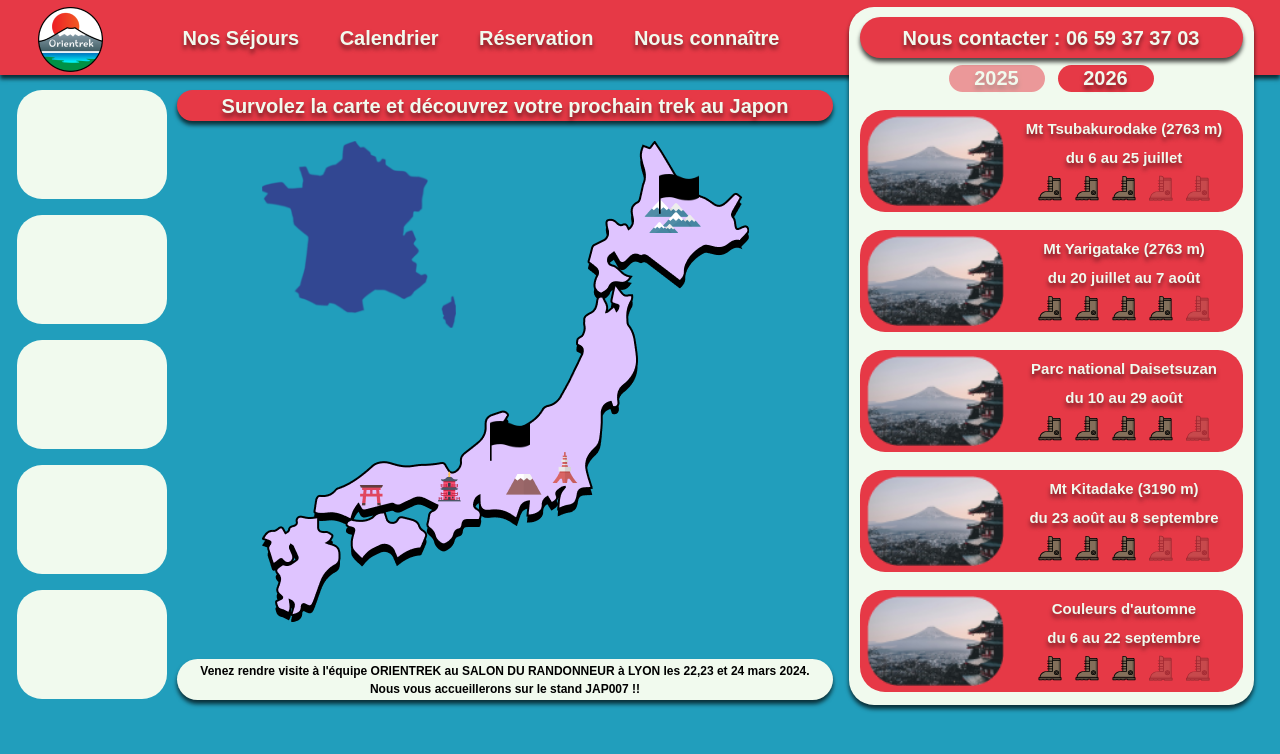
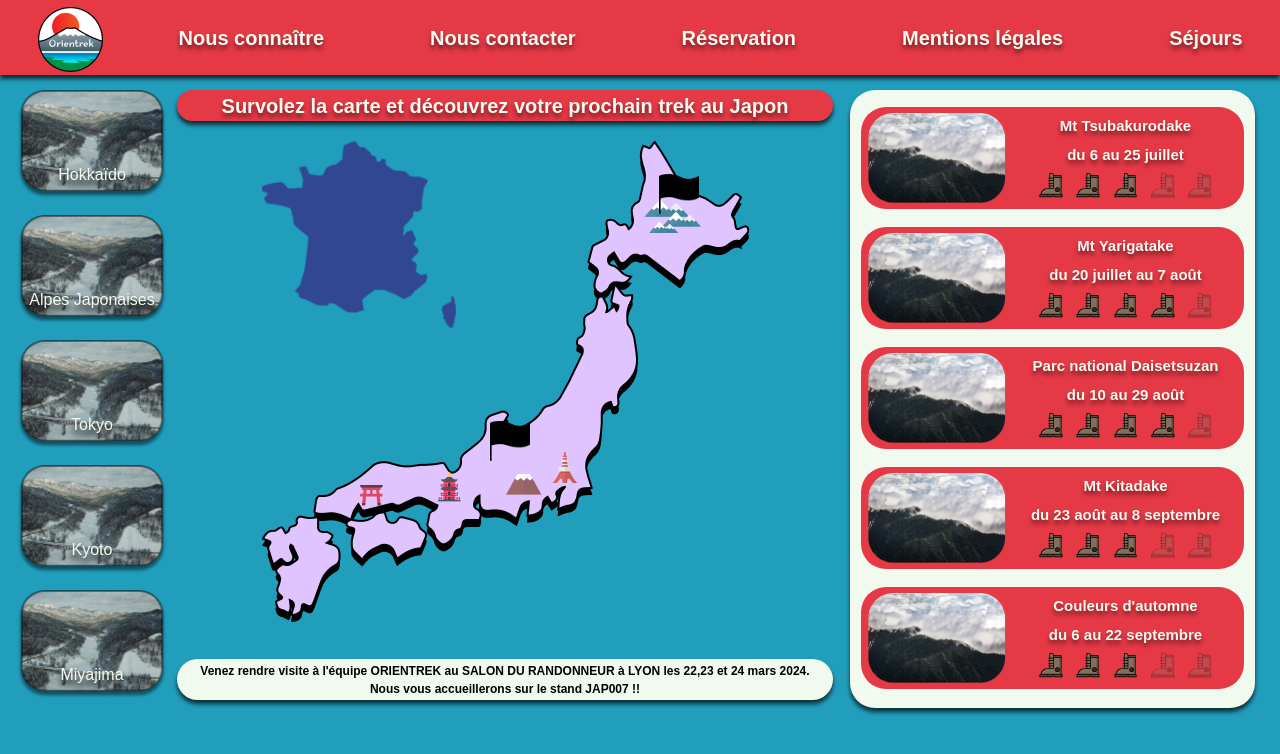
Before and after one commit to Baradel-Clement/Orientrek, a Next.js app: page / in a window 1280 px wide. Shown: the top 754 px of the page. Built offline with nearby package versions, Linux system fonts and the light colour scheme; a web font is replaced by a local one.

Commit message:
new nav order & home page upgrade

```diff
--- a/components/Layout.tsx
+++ b/components/Layout.tsx
@@ -78,13 +78,21 @@ const Layout = ({ children, title = "Orientrek" }: Props) => {
               <Image src={logo} alt="logo Orientrek" width="65" height="65" />
             </Link>
             <div className="nav-upper-links">
+              <Link href="/nous-connaitre">Nous connaître</Link>
+              <Link href="/contact">Nous contacter</Link>
+              <Link href="/reservations">Réservation</Link>
+              <Link href="/mentions-legales">Mentions légales</Link>
+
               <p
                 className={`nav-upper-btnDisplayNestedSejours closeModalNestedLinksOff ${
                   displayNestedSejours ? "active" : ""
                 }`}
-                onClick={() => setDisplayNestedSejours(!displayNestedSejours)}
+                onClick={() => {
+                  if (router.pathname !== "/")
+                    setDisplayNestedSejours(!displayNestedSejours);
+                }}
               >
-                Nos Séjours
+                Séjours
               </p>
 
               {/* Nested Links */}
@@ -124,44 +132,7 @@ const Layout = ({ children, title = "Orientrek" }: Props) => {
                     ))}
                 </div>
               )}
-
-              <Link href="/calendrier">Calendrier</Link>
-              <Link href="/reservations">Réservation</Link>
-              <Link href="/nous-connaitre">Nous connaître</Link>
             </div>
-            <Link href="/contact" className="nav-upper-contactBtn drop-shadow">
-              Nous contacter : 06 59 37 37 03
-            </Link>
-            {router.pathname === "/" && (
-              <div className="nav-upper-sejours drop-shadow">
-                <div className="upper-sejours-yearBtn-container">
-                  <button
-                    onClick={() => setSejoursYear(2025)}
-                    className={`upper-sejours-yearBtn bold hover-shadow transition ${
-                      sejoursYear === 2025 ? "active" : ""
-                    }`}
-                  >
-                    2025
-                  </button>
-                  <button
-                    onClick={() => setSejoursYear(2026)}
-                    className={`upper-sejours-yearBtn bold hover-shadow transition ${
-                      sejoursYear === 2026 ? "active" : ""
-                    }`}
-                  >
-                    2026
-                  </button>
-                </div>
-                {sejoursYear === 2025 &&
-                  sejours2025.map((sejour) => (
-                    <SejourButton mode="homepage" sejour={sejour} />
-                  ))}
-                {sejoursYear === 2026 &&
-                  sejours2026.map((sejour) => (
-                    <SejourButton mode="homepage" sejour={sejour} />
-                  ))}
-              </div>
-            )}
           </div>
         </div>
 
--- a/components/SejourButton.tsx
+++ b/components/SejourButton.tsx
@@ -28,7 +28,6 @@ const SejourButton = ({ mode, sejour }) => {
       <div className="sejour-desc">
         <p className="white XXS bold">
           {sejour.trek}
-          {sejour.altitudeTrek ? ` (${sejour.altitudeTrek} m)` : ""}
         </p>
         <p className="white XXS bold">{sejour.date}</p>
         <div className="sejour-difficulty">
--- a/pages/index.tsx
+++ b/pages/index.tsx
@@ -7,6 +7,11 @@ import mapJaponDesktop from "../public/assets/map-japon-desktop.png";
 import mapFr from "../public/assets/map-fr.png";
 import flag from "../public/assets/flag.png";
 import { useEffect, useState } from "react";
+import { sejours2025 } from "../utils/sejours";
+import { sejours2026 } from "../utils/sejours";
+import SejourButton from "../components/SejourButton";
+import destinationImg from "../public/assets/destinationimg.png";
+import Link from "next/link";
 
 type Props = {};
 
@@ -18,6 +23,7 @@ const Accueil: NextPageWithLayout<Props> = () => {
     setSejourHovering,
   } = useHomeStateContext();
   const [mapJaponActive, setMapJaponActive] = useState(true);
+  const [sejoursYear, setSejoursYear] = useState(2025);
 
   /* useEffect(() => {
     if (sejourHovering === '')
@@ -73,6 +79,35 @@ const Accueil: NextPageWithLayout<Props> = () => {
 
         {/* DESKTOP SECTION */}
         <div className="Accueil-main">
+          {/* RIGHT PANEL */}
+          <div className="nav-upper-sejours drop-shadow">
+            {/* <div className="upper-sejours-yearBtn-container">
+              <button
+                onClick={() => setSejoursYear(2025)}
+                className={`upper-sejours-yearBtn bold hover-shadow transition ${
+                  sejoursYear === 2025 ? "active" : ""
+                }`}
+              >
+                2025
+              </button>
+              <button
+                onClick={() => setSejoursYear(2026)}
+                className={`upper-sejours-yearBtn bold hover-shadow transition ${
+                  sejoursYear === 2026 ? "active" : ""
+                }`}
+              >
+                2026
+              </button>
+            </div> */}
+            {sejoursYear === 2025 &&
+              sejours2025.map((sejour) => (
+                <SejourButton mode="homepage" sejour={sejour} />
+              ))}
+            {/* {sejoursYear === 2026 &&
+              sejours2026.map((sejour) => (
+                <SejourButton mode="homepage" sejour={sejour} />
+              ))} */}
+          </div>
           <div className="maps-hint">
             <p className="bold">
               Survolez la carte et découvrez votre prochain trek au Japon
@@ -157,11 +192,18 @@ const Accueil: NextPageWithLayout<Props> = () => {
 
           {/* Left panel */}
           <div className="Accueil-destinations">
-            <div className="Accueil-destination"></div>
-            <div className="Accueil-destination"></div>
-            <div className="Accueil-destination"></div>
-            <div className="Accueil-destination"></div>
-            <div className="Accueil-destination"></div>
+            {[
+              { img: destinationImg, name: "Hokkaïdo", to: "/" },
+              { img: destinationImg, name: "Alpes Japonaises", to: "/" },
+              { img: destinationImg, name: "Tokyo", to: "/" },
+              { img: destinationImg, name: "Kyoto", to: "/" },
+              { img: destinationImg, name: "Miyajima", to: "/" },
+            ].map((destination) => (
+              <Link href={destination.to} className="Accueil-destination">
+                <Image src={destination.img} alt="Photo destination" />
+                <p>{destination.name}</p>
+              </Link>
+            ))}
           </div>
         </div>
       </div>
--- a/styles/3-layout/_accueil.scss
+++ b/styles/3-layout/_accueil.scss
@@ -60,7 +60,6 @@ div.Accueil {
     margin-top: 60px;
   }
 
-
   .Accueil-main {
     display: none;
   }
@@ -78,7 +77,7 @@ div.Accueil {
     align-items: center;
     flex-direction: column;
 
-    &>.Accueil-main {
+    & > .Accueil-main {
       display: flex;
     }
   }
@@ -141,7 +140,8 @@ div.Accueil {
       top: 280px;
       left: 228px;
 
-      &:hover, &.selected {
+      &:hover,
+      &.selected {
         animation-duration: 0.5s;
         animation-name: slideinALpes;
         animation-direction: alternate;
@@ -162,7 +162,8 @@ div.Accueil {
       top: 33px;
       left: 397px;
 
-      &:hover, &.selected {
+      &:hover,
+      &.selected {
         animation-duration: 0.5s;
         animation-name: slidein;
         animation-direction: alternate;
@@ -210,6 +211,72 @@ div.Accueil {
 .Accueil-destination {
   width: 100%;
   height: 109px;
+  border-radius: 40px;
+  position: relative;
+  &:hover {
+    & > p {
+      text-decoration: underline;
+      text-shadow: none ;
+    }
+  }
+
+  & > img {
+    width: 100%;
+    height: 100%;
+    position: absolute;
+    top: 0px;
+  }
+
+  & > p {
+    position: absolute;
+    bottom: 16px;
+    left: 50%;
+    transform: translateX(-50%);
+    width: 100%;
+    text-align: center;
+    text-shadow: 0px 6px 6px black;
+  }
+}
+
+.nav-upper-sejours {
+  width: 405px;
+  height: 618px;
   background-color: $white;
   border-radius: 25px;
+  position: absolute;
+  top: 0px;
+  right: -422px;
+  z-index: 3;
+  display: flex;
+  flex-direction: column;
+  align-items: center;
+  padding: 17px 11px 17px 11px;
+
+  & > a:first-child {
+    margin-top: 0px;
+  }
+
+  & > .upper-sejours-yearBtn-container {
+    width: 205px;
+    display: flex;
+    justify-content: space-between;
+    align-items: center;
+
+    & > .upper-sejours-yearBtn {
+      width: 96px;
+      height: 27px;
+      background-color: $red;
+      margin: 0px;
+      border-radius: 25px;
+      font-size: 20px;
+      display: flex;
+      align-items: center;
+      justify-content: center;
+      text-shadow: 0px 4px 4px rgba(0, 0, 0, 0.5);
+
+      &.active {
+        opacity: 0.5;
+      }
+    }
+  }
 }
--- a/styles/3-layout/_nav.scss
+++ b/styles/3-layout/_nav.scss
@@ -162,7 +162,7 @@ nav {
         }
 
         .nav-upper-links {
-          width: 597px;
+          width: 1064px;
           display: flex;
           justify-content: space-between;
           align-items: center;
@@ -175,7 +175,7 @@ nav {
           & > p.nav-upper-btnDisplayNestedSejours {
             cursor: pointer;
 
-            &.active {
+            &.active, &:hover {
               text-decoration: underline;
               text-shadow: none;
             }
@@ -233,60 +233,6 @@ nav {
             text-shadow: none;
           }
         }
-
-        .nav-upper-sejours {
-          width: 405px;
-          height: 698px;
-          background-color: $white;
-          border-radius: 25px;
-          position: absolute;
-          top: 0px;
-          right: -11px;
-          z-index: 3;
-          display: flex;
-          flex-direction: column;
-          align-items: center;
-          padding: 58px 11px 18px 11px;
-
-          & > .upper-sejours-yearBtn-container {
-            width: 205px;
-            display: flex;
-            justify-content: space-between;
-            align-items: center;
-
-            & > .upper-sejours-yearBtn {
-              width: 96px;
-              height: 27px;
-              background-color: $red;
-              margin: 0px;
-              border-radius: 25px;
-              font-size: 20px;
-              display: flex;
-              align-items: center;
-              justify-content: center;
-              text-shadow: 0px 4px 4px rgba(0, 0, 0, 0.5);
-
-              &.active {
-                opacity: 0.5;
-              }
-            }
-          }
-        }
-
-        .nav-upper-contactBtn {
-          position: relative;
-          z-index: 4;
-          width: 383px;
-          height: 41px;
-          border-radius: 25px;
-          background-color: $red;
-          text-shadow: 0px 4px 4px rgba(0, 0, 0, 0.5);
-          font-size: 20px;
-          font-weight: bold;
-          display: flex;
-          justify-content: center;
-          align-items: center;
-        }
       }
     }
   }
--- a/utils/sejours.ts
+++ b/utils/sejours.ts
@@ -3,7 +3,6 @@ const sejours2025 = [
     slug: "/",
     date: "du 6 au 25 juillet",
     trek: "Mt Tsubakurodake",
-    altitudeTrek: 2763,
     nbBootsActive: [1, 2, 3],
     nbBootsInactive: [4, 5],
   },
@@ -11,7 +10,6 @@ const sejours2025 = [
     slug: "/",
     date: "du 20 juillet au 7 août",
     trek: "Mt Yarigatake",
-    altitudeTrek: 2763,
     nbBootsActive: [1, 2, 3, 4],
     nbBootsInactive: [5],
   },
@@ -26,7 +24,6 @@ const sejours2025 = [
     slug: "/",
     date: "du 23 août au 8 septembre",
     trek: "Mt Kitadake",
-    altitudeTrek: 3190,
     nbBootsActive: [1, 2, 3],
     nbBootsInactive: [4, 5],
   },
```
Also changed, not shown: pages/calendrier.tsx (deleted, +0 -12 lines), public/assets/destinationimg.png (added), public/assets/sejourimg.png.
